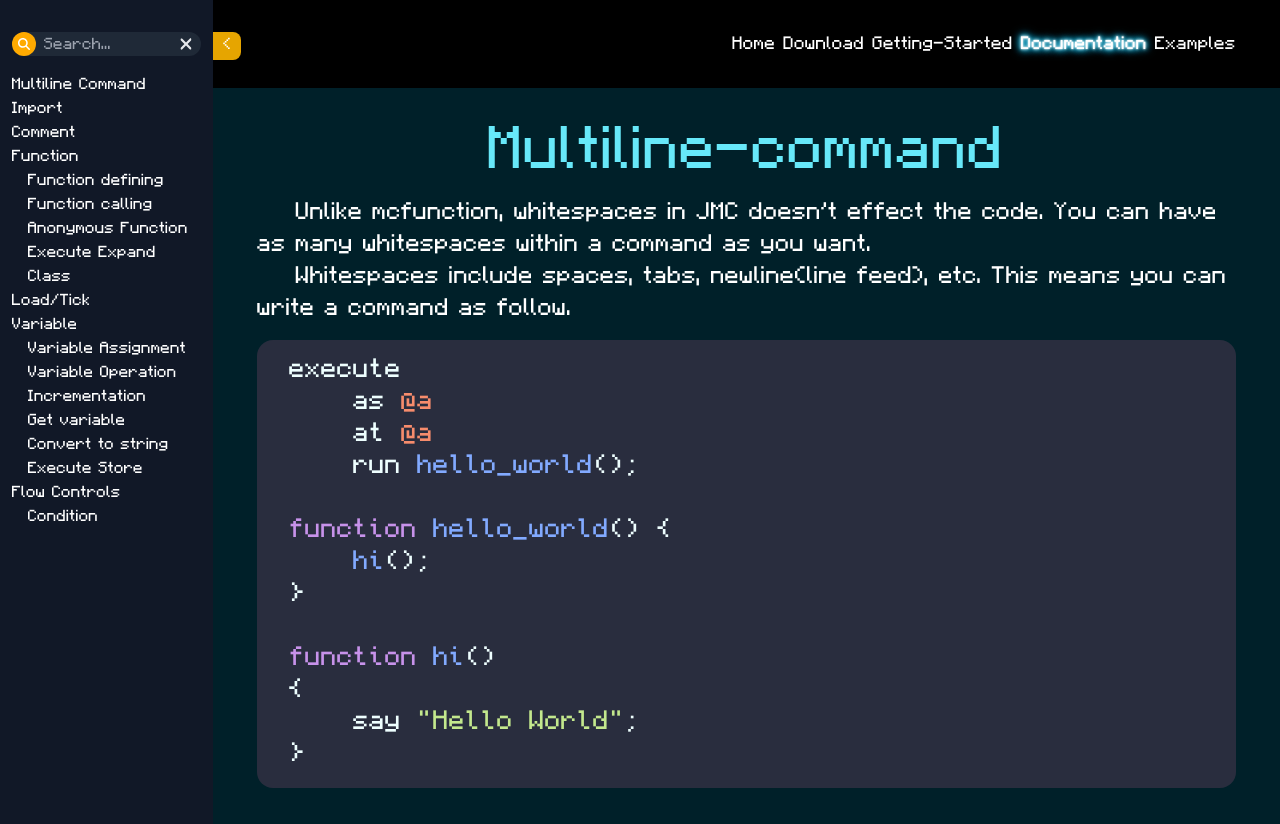
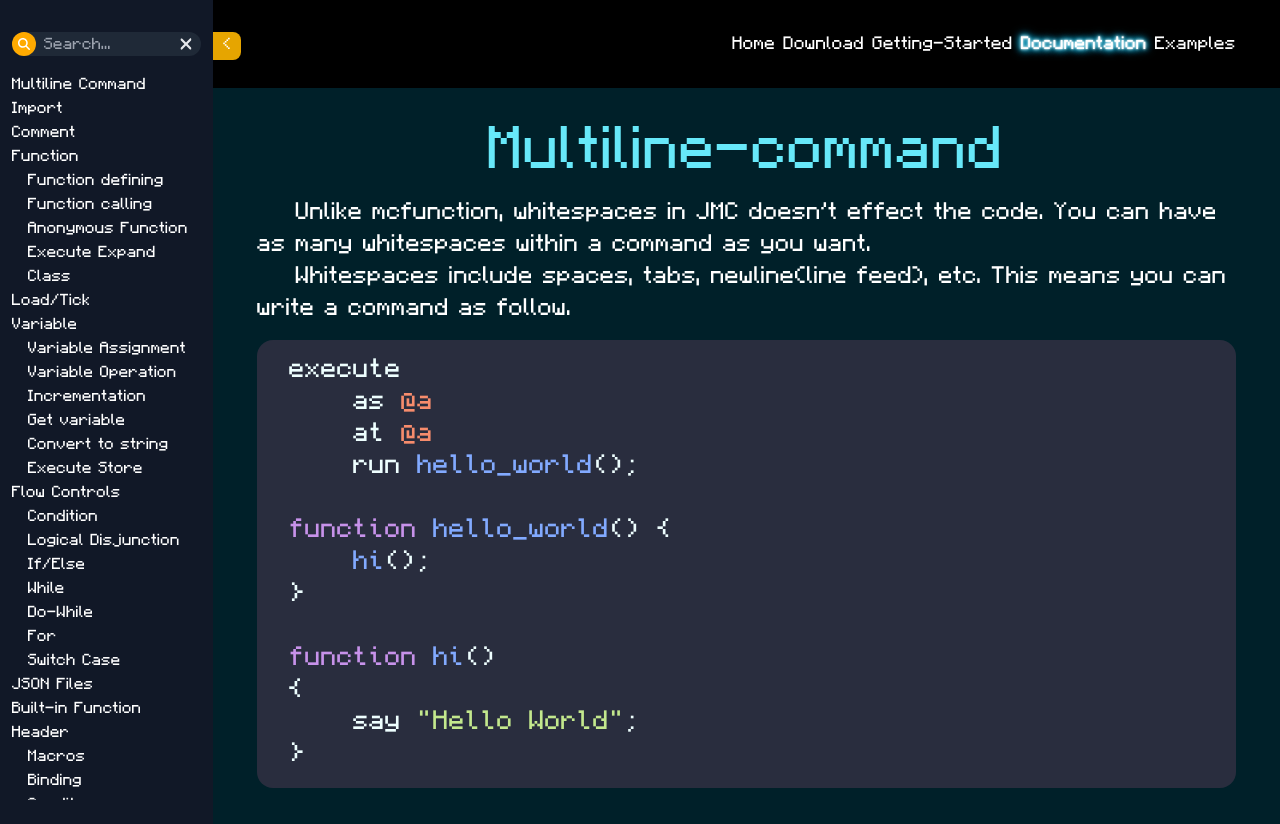
Before and after one commit to WingedSeal/jmc, a React (Create React App) app: page /documentation/multiline-command in a window 1280 px wide. Built offline with nearby package versions, Linux system fonts and the light colour scheme.

Commit message:
Finish sidebar nav links

```diff
--- a/src/components/SidebarNav/DocsPages.tsx
+++ b/src/components/SidebarNav/DocsPages.tsx
@@ -87,7 +87,7 @@ const getDocsPages = (
                 />,
                 <DocsLink
                     name="Variable Operation"
-                    keyword="+=-=*=/=%=><??= null coalescing coalesce maximum minimum operator add subtract modulus division divide assignment set swap"
+                    keyword="+=-=*=/=%=><??= null coalescing coalesce maximum minimum operator addition subtraction modulus multiply multiplication division divide assignment set swap"
                     page="variable"
                     hash="variable_operation"
                     searchValue={searchValue}
@@ -135,6 +135,138 @@ const getDocsPages = (
                     searchValue={searchValue}
                     hash="condition"
                 />,
+                <DocsLink
+                    name="Logical Disjunction"
+                    keyword="logic gate and or not parenthesis"
+                    page="flow-controls"
+                    searchValue={searchValue}
+                    hash="logical_disjunction"
+                />,
+                <DocsLink
+                    name="If/Else"
+                    keyword="elif"
+                    page="flow-controls"
+                    searchValue={searchValue}
+                    hash="if_else"
+                />,
+                <DocsLink
+                    name="While"
+                    keyword="loop"
+                    page="flow-controls"
+                    searchValue={searchValue}
+                    hash="while"
+                />,
+                <DocsLink
+                    name="Do-While"
+                    keyword="loop break"
+                    page="flow-controls"
+                    searchValue={searchValue}
+                    hash="do_while"
+                />,
+                <DocsLink
+                    name="For"
+                    keyword="loop"
+                    page="flow-controls"
+                    searchValue={searchValue}
+                    hash="for"
+                />,
+                <DocsLink
+                    name="Switch Case"
+                    keyword="optimization optimize binary search tree performance break default match"
+                    page="flow-controls"
+                    searchValue={searchValue}
+                    hash="switch_case"
+                />,
+            ]}
+        />,
+        <DocsLink
+            name="JSON Files"
+            keyword="new advancements item_modifiers loot_tables tags"
+            page="json-files"
+            searchValue={searchValue}
+        />,
+        <DocsLink
+            name="Built-in Function"
+            keyword="feature"
+            page="built-in-function"
+            searchValue={searchValue}
+        />,
+        <DocsLink
+            name="Header"
+            keyword="feature hjmc preprocessor preprocessing configuration"
+            page="header"
+            searchValue={searchValue}
+            sections={[
+                <DocsLink
+                    name="Macros"
+                    keyword="replaced token difine"
+                    page="header"
+                    searchValue={searchValue}
+                    hash="define"
+                />,
+                <DocsLink
+                    name="Binding"
+                    keyword="special macro __uuid__ __namespace__ random generate auto"
+                    page="header"
+                    searchValue={searchValue}
+                    hash="binding"
+                />,
+                <DocsLink
+                    name="Credit"
+                    keyword="comment end mcfunction"
+                    page="header"
+                    searchValue={searchValue}
+                    hash="credit"
+                />,
+                <DocsLink
+                    name="Include"
+                    keyword="import copy"
+                    page="header"
+                    searchValue={searchValue}
+                    hash="include"
+                />,
+                <DocsLink
+                    name="Command"
+                    keyword="new mod error create"
+                    page="header"
+                    searchValue={searchValue}
+                    hash="command"
+                />,
+                <DocsLink
+                    name="Delete"
+                    keyword="ignore semicolons same command"
+                    page="header"
+                    searchValue={searchValue}
+                    hash="del"
+                />,
+                <DocsLink
+                    name="Override"
+                    keyword="minecraft folder otehr namespace authority control directly"
+                    page="header"
+                    searchValue={searchValue}
+                    hash="override"
+                />,
+                <DocsLink
+                    name="Uninstall"
+                    keyword="modify function"
+                    page="header"
+                    searchValue={searchValue}
+                    hash="uninstall"
+                />,
+                <DocsLink
+                    name="Static"
+                    keyword="folder deleted"
+                    page="header"
+                    searchValue={searchValue}
+                    hash="static"
+                />,
+                <DocsLink
+                    name="Nometa"
+                    keyword="pack.mcmeta static"
+                    page="header"
+                    searchValue={searchValue}
+                    hash="nometa"
+                />,
             ]}
         />,
     ];
--- a/src/components/SidebarNav/SidebarNav.tsx
+++ b/src/components/SidebarNav/SidebarNav.tsx
@@ -42,10 +42,11 @@ const SidebarNav: React.FC<SidebarNavInterface> = ({ children }) => {
             )}
             <section
                 className={
-                    "bg-gray-900 min-h-screen w-full md:w-1/6 flex flex-col px-1 pl-4 md:px-3 pt-8 fixed overflow-y-auto transition-all duration-200 ease-out z-20" +
+                    "bg-gray-900 min-h-screen max-h-screen w-full md:w-1/6 flex flex-col px-1 pl-4 md:px-3 pt-8 fixed overflow-y-auto transition-all duration-200 ease-out z-20" +
                     (!isOpen ? " scale-x-0 -translate-x-1/2" : "")
                 }
             >
+                <div>
                     {/* Begin search bar */}
                     <div className="relative h-6 mx-0 mb-4">
                         <div
@@ -92,6 +93,8 @@ const SidebarNav: React.FC<SidebarNavInterface> = ({ children }) => {
                                 <div key={i}>{DocsLink}</div>
                             )
                     )}
+                    <div className="my-6" />
+                </div>
             </section>
             <div className={isOpen ? "w-max md:w-5/6" : "w-full"}>
                 {children}
--- a/src/utils/scrollToHash.tsx
+++ b/src/utils/scrollToHash.tsx
@@ -15,7 +15,7 @@ export const scrollToId = (sectionId: string) => {
     setTimeout(() => {
         if (Math.abs(window.scrollY - offsetTop) <= 1)
             window.dispatchEvent(closeNavBarEvent);
-    }, Math.abs(offsetTop - window.scrollY) * 1.1);
+    }, 300 + Math.abs(offsetTop - window.scrollY) * 0.5);
     return true;
 };
 
```
Lines whose indentation alone changed are shown as unchanged.
